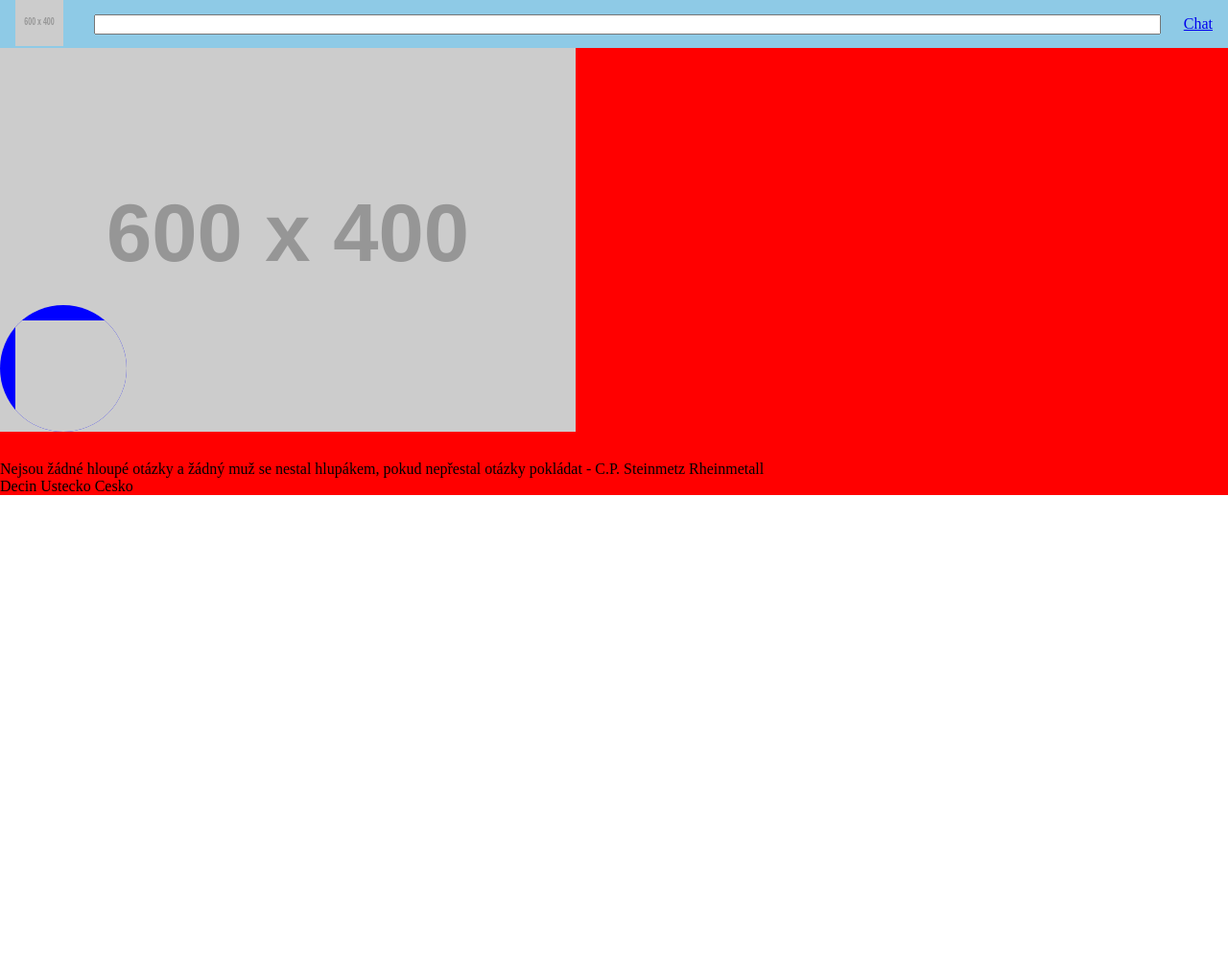
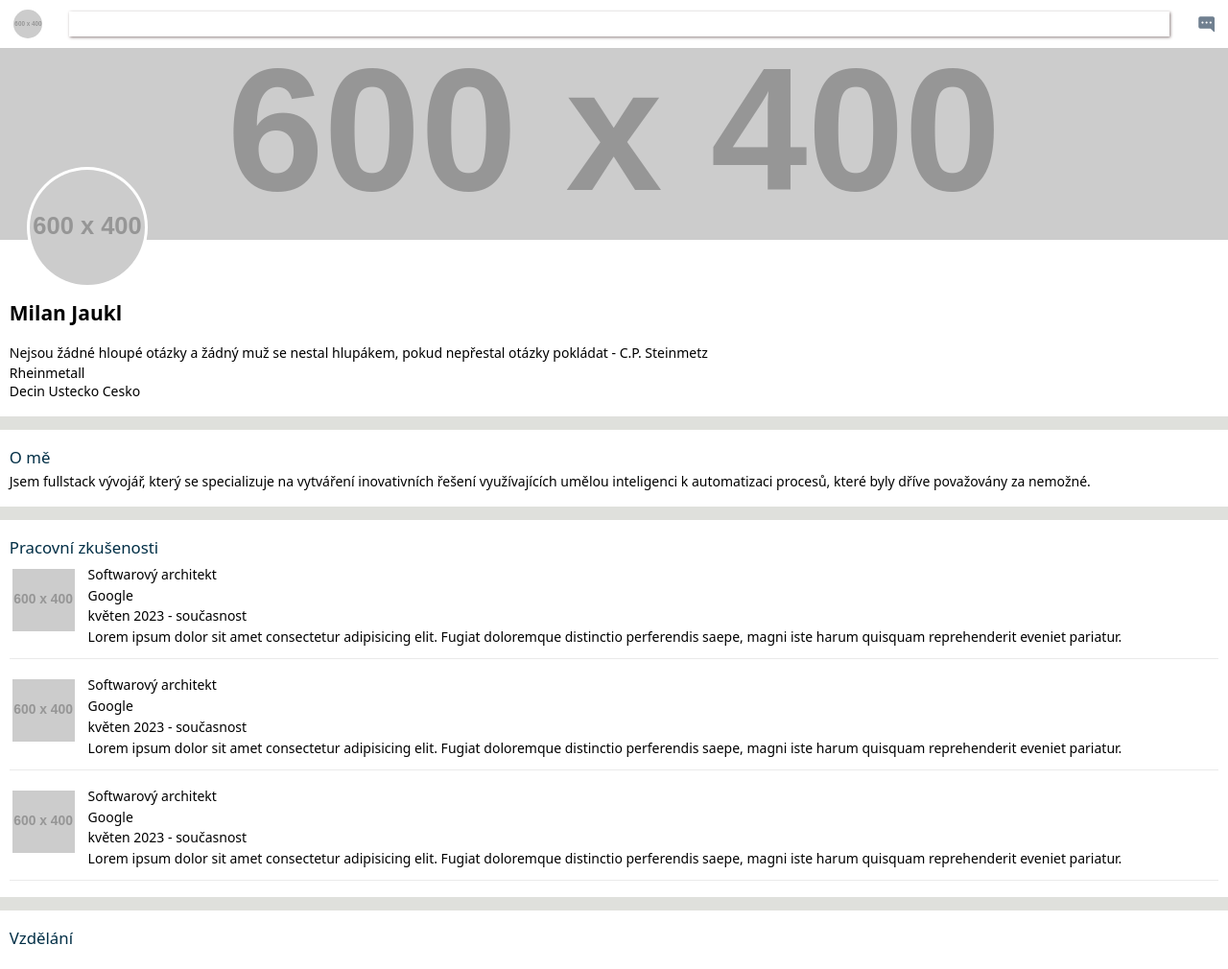
Before and after one commit to MilanJaukl/profile_page, a website: page index.html in a window 1280 px wide. Shown: the whole page at 96% size. Before the commit the page ends 800 px from the top, so only its background shows below. Drawn offline with nearby package versions, Linux system fonts and the light colour scheme; placeholder pictures from the web are drawn by us.

Commit message:
add bootstrap-icons dependency and include SVG icons

```diff
--- a/index.html
+++ b/index.html
@@ -5,10 +5,12 @@
     <meta name="viewport" content="width=device-width, initial-scale=1.0" />
     <title>Document</title>
     <link rel="stylesheet" href="style.css" />
+    <script src="./node_modules/bootstrap-icons/bootstrap-icons.svg"></script>
+    <link rel="stylesheet" href="node_modules/bootstrap-icons/font/bootstrap-icons.css">
   </head>
   <body style="padding: 0; margin: 0">
     <nav
-      class="fixed flex bg-primary"
+      class="fixed flex"
       style="
         left: 0;
         top: 0;
@@ -20,49 +22,58 @@
         justify-content: space-between;
         align-items: center;
         height: 50px;
+        background-color: white;
       "
     >
-      <div class="profile">
-        <a href="index.html" class="text-white">
+      <div
+        class="profile"
+        style="
+          border-radius: 50%;
+          width: 30px;
+          height: 30px;
+        "
+      >
           <img
             src="https://placehold.co/600x400"
             alt="Profile Picture"
-            width="50"
-            height="50"
-          />
+            style="
+              width: 100%;
+              height: 100%;
+              border-radius: 50%;
+              object-fit: cover;"
+
         </a>
       </div>
       <div class="browse" style="flex-grow: 1">
-        <input type="text" name="" id="" style="width: 100%" />
+        <input type="text" name="" id="" style="width: 100%; border: none; box-shadow: 1px 1px 3px rgb(139, 125, 125); padding: 0.4rem; height: 100%;" />
       </div>
-      <div class="chat">
-        <a href="chat.html" class="text-white">Chat</a>
+      <div class="chat" style="width: 30px; display: flex; justify-content: end; align-items: end;">
+        <i class="bi bi-chat-right-dots-fill" style="font-size: 1.2rem; color: slategray;"></i>
       </div>
     </nav>
     <header
       style="
-        background-color: red;
         margin-top: 50px;
+        padding-bottom: 0.5rem;
         display: flex;
         flex-direction: column;
+        background-color: white;
       "
     >
+      <div style="position: relative">
         <div
           class="profile-background-image"
-        style="height: 350px; position: relative"
+          style="height: 200px; position: relative; overflow: hidden"
         >
           <img
             src="https://placehold.co/600x400"
             alt=""
             style="
-            /* width: 100%; */
-            height: auto;
-            background-position: top center;
-            background-repeat: no-repeat;
-            background-size: 100%;
-            object-fit: cover;
-          "
+              width: 100%;
+              height: 100%;
+              object-fit: cover;"
           />
+        </div>
         <div
           class="profile_wrapper"
           style="
@@ -70,25 +81,30 @@
             bottom: -50px;
             z-index: 1000;
             margin-top: 50px;
-            left: 0;
+            left: 2rem;
             border-radius: 50%;
             overflow: hidden;
-            width: 100px;
-            height: 100px;
-            background-color: blue;
-            padding: 1rem;
+            width: 120px;
+            height: 120px;
+            background-color: white;
+            padding: 0.2rem;
             translate: translateY(-20);
           "
         >
-          <img src="https://placehold.co/600x400" alt="" />
+          <img src="https://placehold.co/600x400" alt="" style="
+              width: 100%;
+              height: 100%;
+              border-radius: 50%;
+              object-fit: cover;" />
         </div>
       </div>
-      <div class="profile-main-information">
-        <h1 class="name">Milan Jaukl</h1>
-        <span class="quote">
+      <div class="profile-main-information" style="margin-top: 2.5rem; padding: 0.7rem;">
+        <h2 class="name">Milan Jaukl</h2>
+        <p class="quote">
           Nejsou žádné hloupé otázky a žádný muž se nestal hlupákem, pokud
           nepřestal otázky pokládat - C.P. Steinmetz
-        </span>
+        </p>
+        <div style="margin-top: 0.2rem;">
             <span class="work">Rheinmetall</span>
         <div class="location">
           <span>Decin</span>
@@ -96,7 +112,57 @@
           <span>Cesko</span>
         </div>
         </div>
+      </div>
     </header>
+    <main style="display: flex; flex-direction: column; gap: 1rem; margin-top: 1rem;">
+        <section>
+            <h3>O mě</h3>
+            <p>Jsem fullstack vývojář, který se specializuje na vytváření inovativních
+            řešení využívajících umělou inteligenci k automatizaci procesů, které
+            byly dříve považovány za nemožné.</p>
+        </section>
+        <section>
+            <h3>Pracovní zkušenosti</h3>
+            <div style="display: flex; flex-direction: column; gap: 1rem;">
+                <div class="work_exp" style="display: flex; padding: 0.2rem; gap: 1rem; border-bottom: 1px solid rgb(234, 234, 234);">
+                    <div style="width: 65px; height: 65px; margin-top: 0.3rem;">
+                        <img class="img" src="https://placehold.co/600x400" alt="">
+                    </div>
+                    <div style="display: flex; flex-direction: column;gap: 0.2rem; flex-grow: 1; padding-bottom: 0.75rem;">
+                        <h4>Softwarový architekt</h4>
+                        <span>Google</span>
+                        <span>květen 2023 - současnost</span>
+                        <p>Lorem ipsum dolor sit amet consectetur adipisicing elit. Fugiat doloremque distinctio perferendis saepe, magni iste harum quisquam reprehenderit eveniet pariatur.</p>
+                    </div>
+                </div>
+                <div class="work_exp" style="display: flex; padding: 0.2rem; gap: 1rem; border-bottom: 1px solid rgb(234, 234, 234);">
+                    <div style="width: 65px; height: 65px; margin-top: 0.3rem;">
+                        <img class="img" src="https://placehold.co/600x400" alt="">
+                    </div>
+                    <div style="display: flex; flex-direction: column;gap: 0.2rem; flex-grow: 1; padding-bottom: 0.75rem;">
+                        <h4>Softwarový architekt</h4>
+                        <span>Google</span>
+                        <span>květen 2023 - současnost</span>
+                        <p>Lorem ipsum dolor sit amet consectetur adipisicing elit. Fugiat doloremque distinctio perferendis saepe, magni iste harum quisquam reprehenderit eveniet pariatur.</p>
+                    </div>
+                </div>
+                <div class="work_exp" style="display: flex; padding: 0.2rem; gap: 1rem; border-bottom: 1px solid rgb(234, 234, 234);">
+                    <div style="width: 65px; height: 65px; margin-top: 0.3rem;">
+                        <img class="img" src="https://placehold.co/600x400" alt="">
+                    </div>
+                    <div style="display: flex; flex-direction: column;gap: 0.2rem; flex-grow: 1; padding-bottom: 0.75rem;">
+                        <h4>Softwarový architekt</h4>
+                        <span>Google</span>
+                        <span>květen 2023 - současnost</span>
+                        <p>Lorem ipsum dolor sit amet consectetur adipisicing elit. Fugiat doloremque distinctio perferendis saepe, magni iste harum quisquam reprehenderit eveniet pariatur.</p>
+                    </div>
+                </div>
+            </div>
+        </section>
+        <section>
+            <h3>Vzdělání</h3>
+        </section>
+    </main>
     <footer></footer>
   </body>
 </html>
--- a/package.json
+++ b/package.json
@@ -7,5 +7,8 @@
     "test": "echo \"Error: no test specified\" && exit 1"
   },
   "author": "",
-  "license": "ISC"
+  "license": "ISC",
+  "dependencies": {
+    "bootstrap-icons": "^1.11.3"
+  }
 }
--- a/style.css
+++ b/style.css
@@ -1,9 +1,11 @@
 html {
+  font-size: 14px; /* Decrease default font size (16px is default) */
   /* CSS HEX */
   --sky-blue: #8ecae6ff;
   --blue-green: #219ebcff;
   --prussian-blue: #023047ff;
   --selective-yellow: #ffb703ff;
+  --background-collor: #dfe0dc;
   --ut-orange: #fb8500ff;
 
   /* CSS HSL */
@@ -12,6 +14,13 @@ html {
   --prussian-blue: hsla(200, 95%, 14%, 1);
   --selective-yellow: hsla(43, 100%, 51%, 1);
   --ut-orange: hsla(32, 100%, 49%, 1);
+
+  font-family: system-ui, -apple-system, BlinkMacSystemFont, "Segoe UI", Roboto,
+    Oxygen, Ubuntu, Cantarell, "Open Sans", "Helvetica Neue", sans-serif;
+}
+
+body {
+  background-color: var(--background-collor);
 }
 
 .absolute {
@@ -61,3 +70,40 @@ html {
 .bg-primary {
   background-color: var(--sky-blue);
 }
+
+p {
+  padding: 0;
+  margin: 0;
+  font-weight: 300;
+}
+
+h3 {
+  font-size: 1.2rem;
+  font-weight: 400;
+  color: var(--prussian-blue);
+  margin: 0;
+  margin-bottom: 0.3rem;
+}
+
+h4 {
+  font-size: 1rem;
+  font-weight: 500;
+  margin: 0;
+}
+
+section {
+  background-color: white;
+  padding: 0.7rem;
+  padding-top: 1.2rem;
+  padding-bottom: 1.2rem;
+}
+
+.img {
+  width: 100%;
+  height: 100%;
+  object-fit: cover;
+}
+
+.img-rounded {
+  border-radius: 50%;
+}
```
Also changed, not shown: 1 other file. Lines whose indentation alone changed are shown as unchanged.
